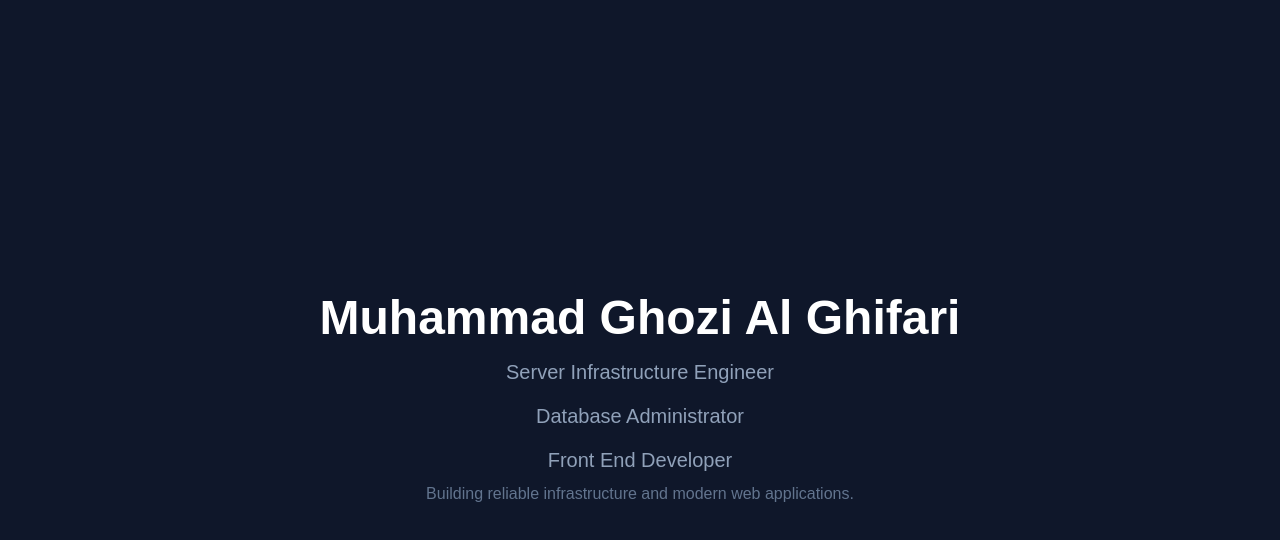
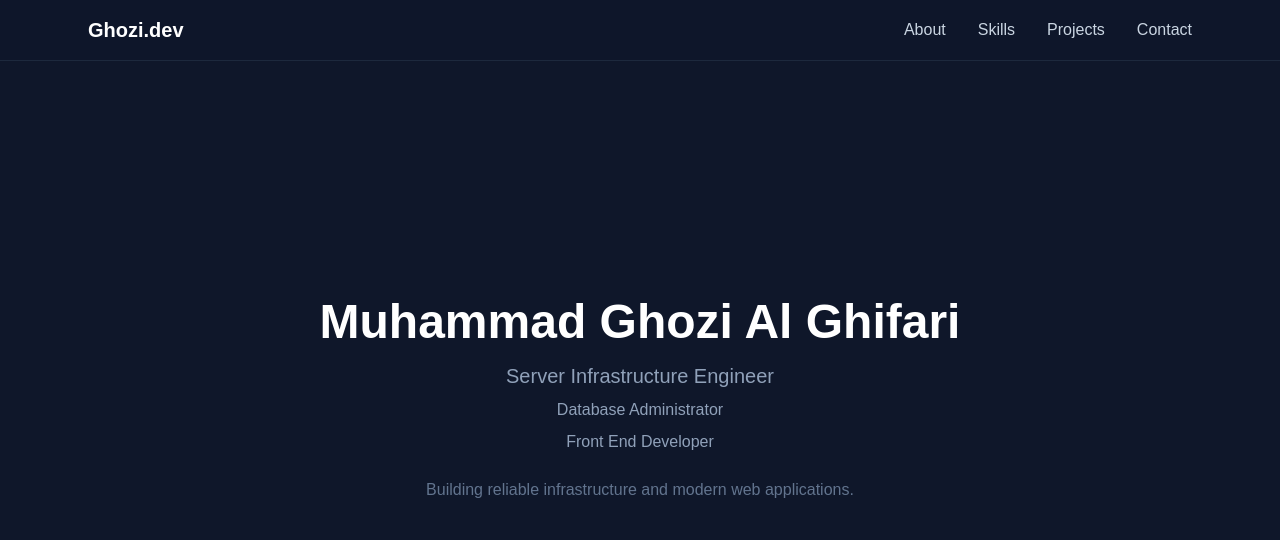
Before and after one commit to Ghozi1/portfolio, a Next.js app: page / in a window 1280 px wide. Shown: the top 540 px of the page. Built offline with nearby package versions, Linux system fonts and the light colour scheme.

Commit message:
menambahkan fungsi navbar pada main page

```diff
--- a/app/page.tsx
+++ b/app/page.tsx
@@ -1,23 +1,35 @@
+import Navbar from "@/components/Navbar";
+
 export default function Home() {
   return (
+    <>
+      <Navbar />
+
       <main className="min-h-screen bg-[#0F172A] text-white flex items-center justify-center">
         <div className="text-center">
-        <h1 className="text-5xl font-bold">Muhammad Ghozi Al Ghifari</h1>
+
+          <h1 className="text-5xl font-bold">
+            Muhammad Ghozi Al Ghifari
+          </h1>
 
           <p className="mt-4 text-xl text-slate-400">
             Server Infrastructure Engineer
           </p>
-        <p className="mt-4 text-xl text-slate-400">
+
+          <p className="mt-2 text-slate-400">
             Database Administrator
           </p>
-        <p className="mt-4 text-xl text-slate-400">
+
+          <p className="mt-2 text-slate-400">
             Front End Developer
           </p>
 
-        <p className="mt-2 text-slate-500">
+          <p className="mt-6 text-slate-500 max-w-xl mx-auto">
             Building reliable infrastructure and modern web applications.
           </p>
+
         </div>
       </main>
+    </>
   );
 }
```
Lines whose indentation alone changed are shown as unchanged.
